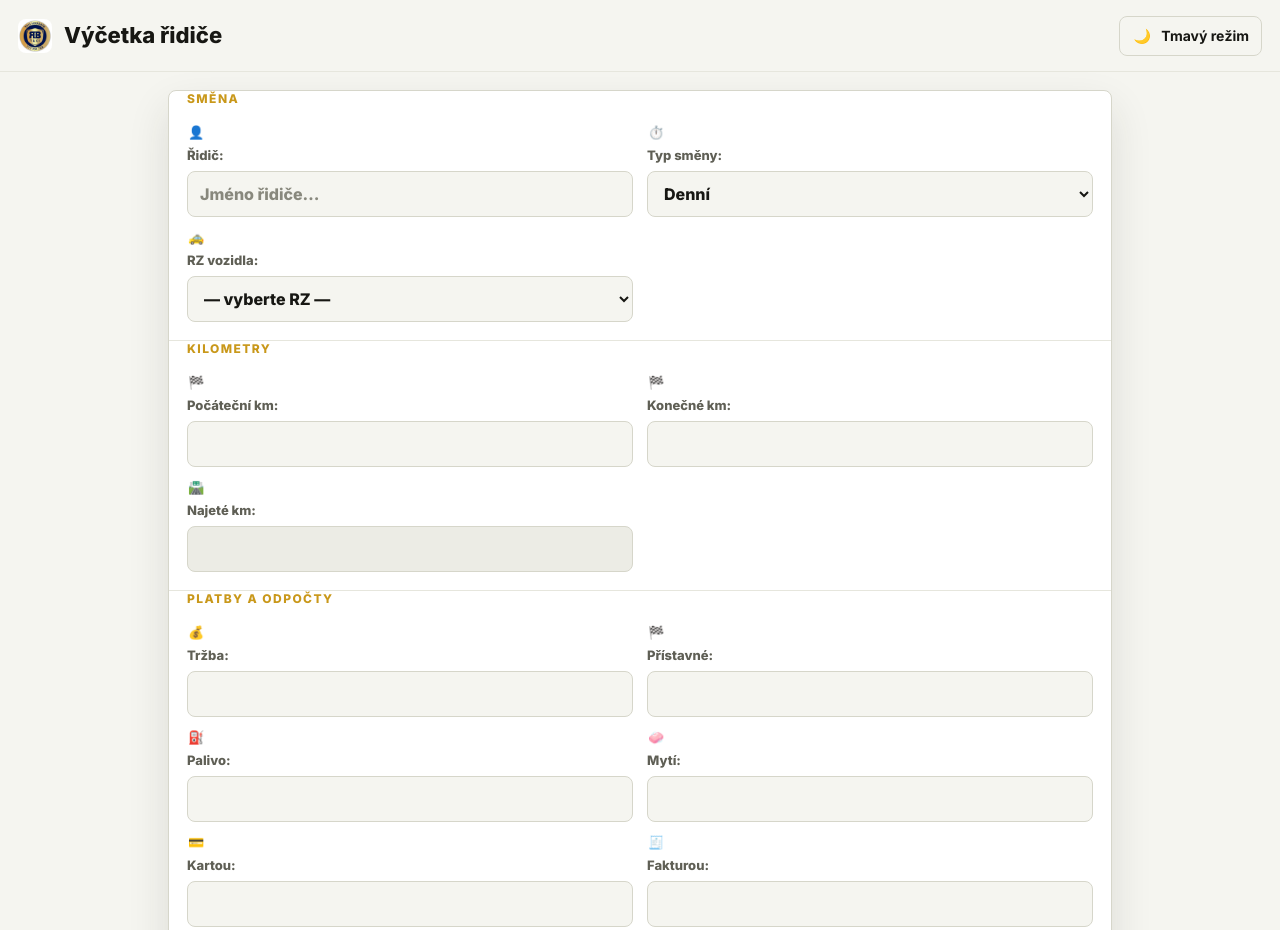
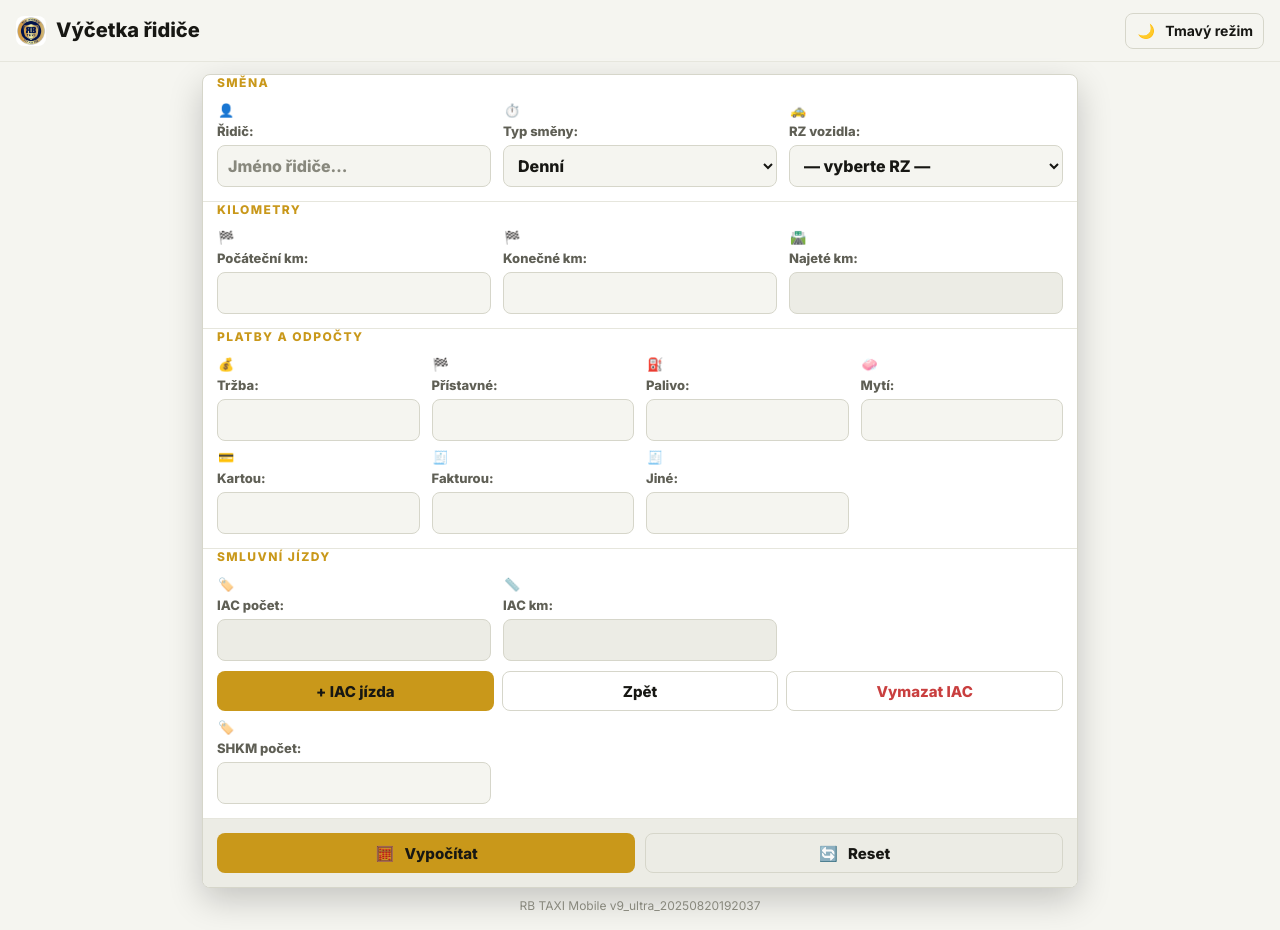
Before and after one commit to rbtagroup/TEST18, a plain HTML site: page index.html in a window 1280 px wide. Shown: the top 930 px of the page. Drawn offline with nearby package versions, Linux system fonts and the light colour scheme.

Commit message:
Add files via upload

```diff
--- a/style.css
+++ b/style.css
@@ -65,9 +65,9 @@ header {
   display: grid;
   grid-template-columns: minmax(0, 1fr) auto;
   align-items: center;
-  gap: 12px;
-  min-height: 72px;
-  padding: calc(10px + env(safe-area-inset-top)) 18px 10px;
+  gap: 10px;
+  min-height: 62px;
+  padding: calc(8px + env(safe-area-inset-top)) 16px 8px;
   background: rgba(16, 16, 16, .92);
   border-bottom: 1px solid var(--line-soft);
   backdrop-filter: blur(14px);
@@ -83,12 +83,12 @@ header h1 {
   display: flex;
   align-items: center;
   min-width: 0;
-  gap: 12px;
+  gap: 10px;
 }
 
 .brand-icon {
-  width: 34px;
-  height: 34px;
+  width: 30px;
+  height: 30px;
   flex: 0 0 auto;
   border-radius: var(--radius);
 }
@@ -96,7 +96,7 @@ header h1 {
 .brand-title {
   min-width: 0;
   color: var(--text);
-  font-size: 22px;
+  font-size: 20px;
   font-weight: 800;
   line-height: 1.05;
   text-wrap: balance;
@@ -104,8 +104,8 @@ header h1 {
 
 #themeToggle {
   justify-self: end;
-  min-height: 40px;
-  padding: 0 12px;
+  min-height: 36px;
+  padding: 0 10px;
   border: 1px solid var(--line);
   border-radius: var(--radius);
   background: transparent;
@@ -117,9 +117,9 @@ header h1 {
 }
 
 main {
-  width: min(980px, 100%);
+  width: min(900px, 100%);
   margin: 0 auto;
-  padding: 18px;
+  padding: 12px;
 }
 
 form,
@@ -127,7 +127,7 @@ form,
   border: 1px solid var(--line);
   border-radius: var(--radius);
   background: var(--surface);
-  box-shadow: var(--shadow);
+  box-shadow: 0 12px 34px rgba(0, 0, 0, .2);
 }
 
 form {
@@ -138,10 +138,10 @@ form {
 
 fieldset {
   margin: 0;
-  padding: 18px;
+  padding: 14px;
   display: grid;
   grid-template-columns: repeat(2, minmax(0, 1fr));
-  gap: 14px;
+  gap: 10px 12px;
   border: 0;
   border-bottom: 1px solid var(--line-soft);
 }
@@ -153,7 +153,7 @@ fieldset:last-of-type {
 legend {
   grid-column: 1 / -1;
   width: 100%;
-  padding: 0 0 2px;
+  padding: 0;
   color: var(--accent);
   font-size: 12px;
   font-weight: 800;
@@ -163,7 +163,7 @@ legend {
 
 label {
   display: grid;
-  gap: 8px;
+  gap: 6px;
   min-width: 0;
   margin: 0;
   color: var(--muted);
@@ -183,8 +183,8 @@ input,
 select,
 textarea {
   width: 100%;
-  min-height: 46px;
-  padding: 0 12px;
+  min-height: 42px;
+  padding: 0 10px;
   border: 1px solid var(--line);
   border-radius: var(--radius);
   background: var(--bg);
@@ -237,7 +237,7 @@ button:focus-visible {
 
 .form-actions {
   grid-template-columns: repeat(2, minmax(0, 1fr));
-  padding: 18px;
+  padding: 14px;
   border-top: 1px solid var(--line-soft);
   background: var(--surface-strong);
 }
@@ -245,17 +245,19 @@ button:focus-visible {
 .iac-actions {
   grid-column: 1 / -1;
   grid-template-columns: repeat(3, minmax(0, 1fr));
+  gap: 8px;
 }
 
 #actions {
   grid-template-columns: repeat(4, minmax(0, 1fr));
-  margin-top: 14px;
+  margin-top: 10px;
+  gap: 8px;
 }
 
 button {
   appearance: none;
-  min-height: 44px;
-  padding: 0 14px;
+  min-height: 40px;
+  padding: 0 12px;
   border: 1px solid transparent;
   border-radius: var(--radius);
   background: var(--accent);
@@ -291,8 +293,8 @@ button.secondary,
 }
 
 #output {
-  margin-top: 18px;
-  padding: 20px;
+  margin-top: 12px;
+  padding: 16px;
   overflow: hidden;
   background: var(--surface);
 }
@@ -301,11 +303,11 @@ button.secondary,
   display: flex;
   align-items: center;
   gap: 10px;
-  margin: 0 0 14px;
-  padding-bottom: 14px;
+  margin: 0 0 10px;
+  padding-bottom: 10px;
   border-bottom: 2px solid var(--accent);
   color: var(--text);
-  font-size: 22px;
+  font-size: 20px;
   font-weight: 800;
   text-wrap: balance;
 }
@@ -322,10 +324,10 @@ button.secondary,
 #output .row {
   display: grid;
   grid-template-columns: minmax(130px, 1fr) minmax(0, 1.2fr);
-  gap: 14px;
+  gap: 10px;
   align-items: baseline;
   min-width: 0;
-  padding: 8px 0;
+  padding: 6px 0;
   border-bottom: 1px solid var(--line-soft);
 }
 
@@ -349,7 +351,7 @@ button.secondary,
 }
 
 #output .hr {
-  height: 10px;
+  height: 8px;
   border-bottom: 1px solid var(--line);
 }
 
@@ -369,8 +371,8 @@ button.secondary,
 .row.accent-pay,
 .row.accent-doplatek,
 .row.accent-grand {
-  margin-top: 8px;
-  padding: 12px;
+  margin-top: 4px;
+  padding: 10px;
   border: 1px solid var(--line);
   border-radius: var(--radius);
   background: var(--surface-strong);
@@ -395,6 +397,16 @@ button.secondary,
   color: var(--subtle) !important;
 }
 
+@media (min-width: 860px) {
+  fieldset {
+    grid-template-columns: repeat(3, minmax(0, 1fr));
+  }
+
+  fieldset:nth-of-type(3) {
+    grid-template-columns: repeat(4, minmax(0, 1fr));
+  }
+}
+
 @media (max-width: 720px) {
   header {
     grid-template-columns: 1fr;
@@ -406,12 +418,12 @@ button.secondary,
   }
 
   main {
-    padding: 12px;
+    padding: 10px;
   }
 
   fieldset {
     grid-template-columns: 1fr;
-    padding: 16px;
+    padding: 12px;
   }
 
   .form-actions,
@@ -421,7 +433,7 @@ button.secondary,
   }
 
   #output {
-    padding: 16px;
+    padding: 12px;
   }
 
   #output .row {
```
